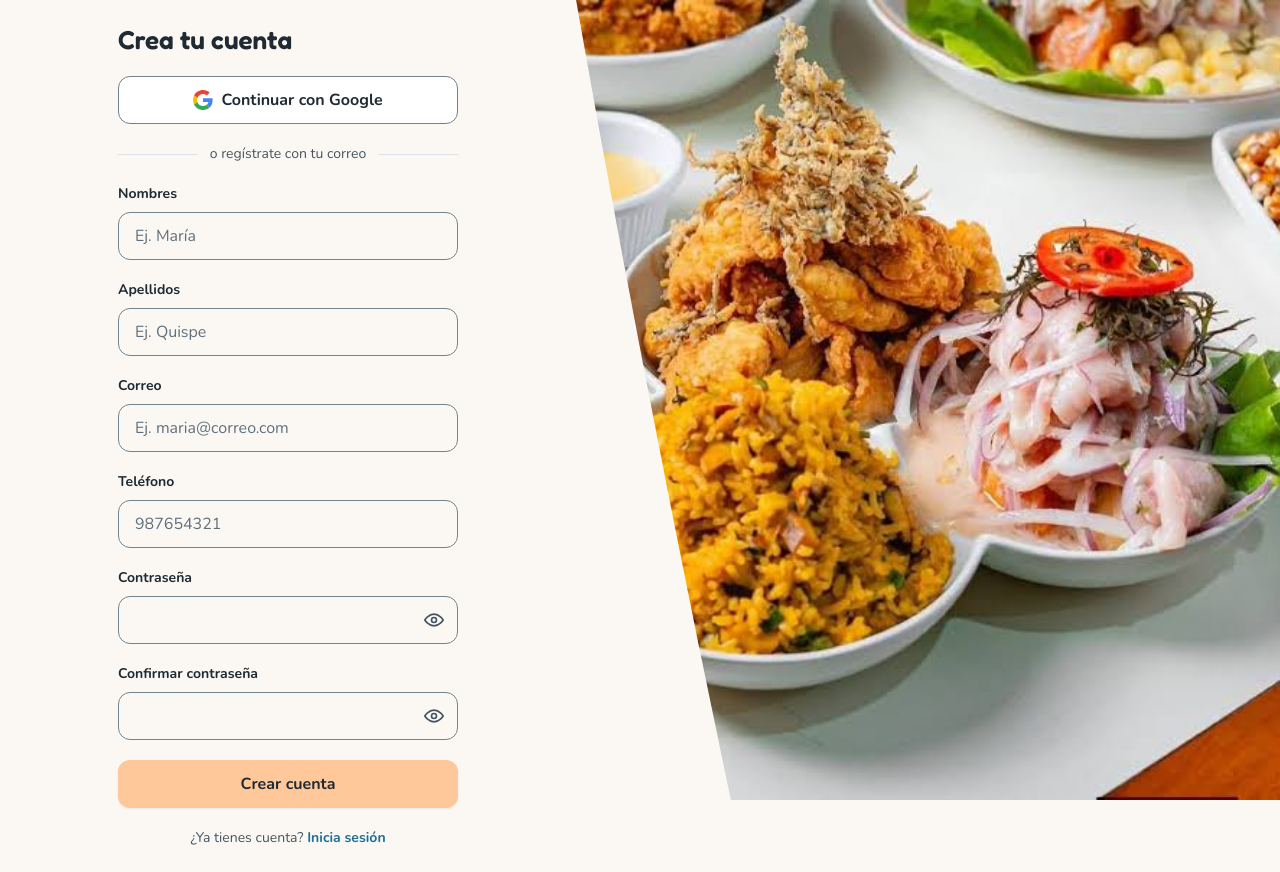
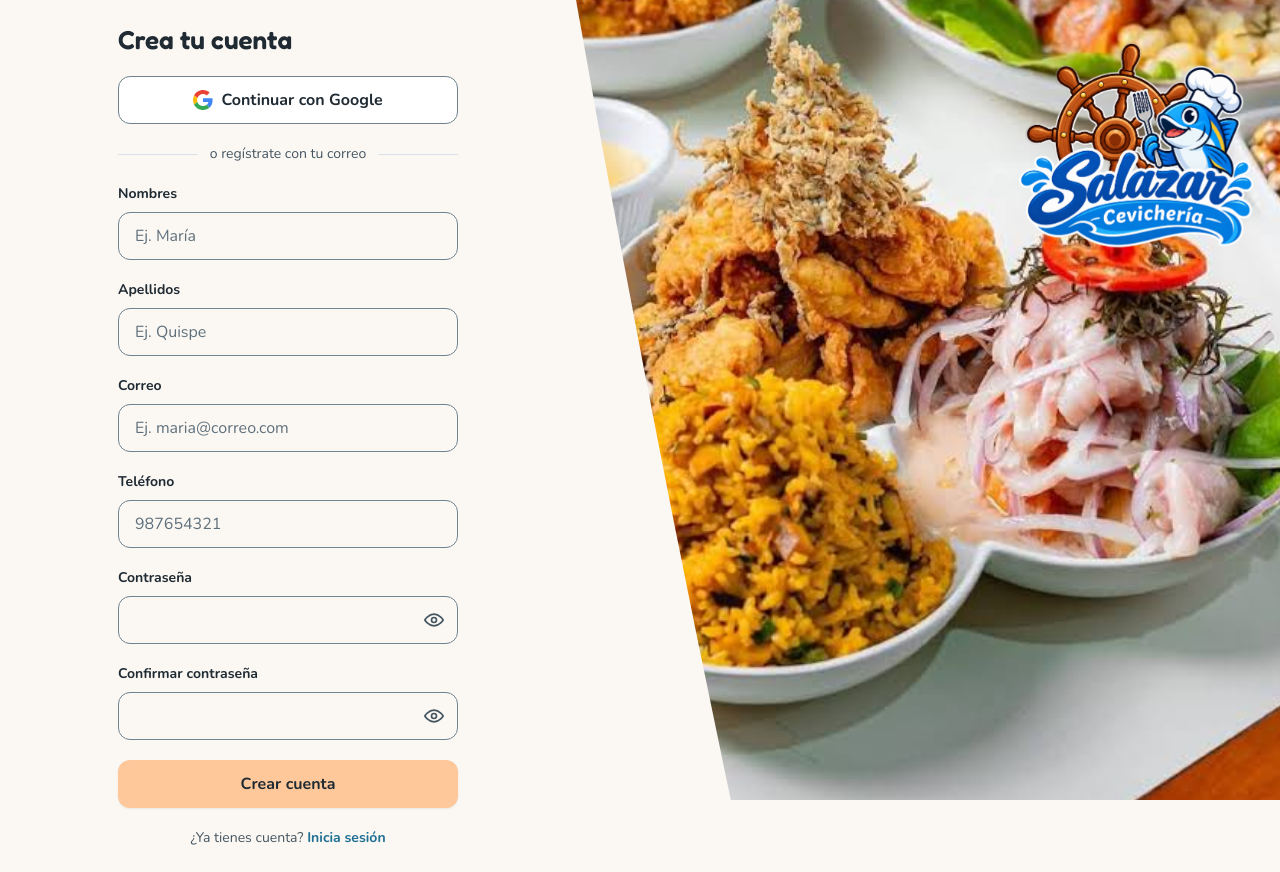
Before and after one commit to deyvigo/cevicheria-salazar, a React (Vite) app in the folder frontend/: page /registro in a window 1280 px wide. Built offline with nearby package versions, Linux system fonts and the light colour scheme; no server answers.

Commit message:
Agrega el fondo y el logo en login y registro en el frontend
- Reemplaza logo.jpg por background.jpg (foto) y logo.png (logo).
- AuthShell muestra el logo en la esquina exterior de la foto con la prop branded.

```diff
--- a/frontend/src/features/auth/AuthShell.tsx
+++ b/frontend/src/features/auth/AuthShell.tsx
@@ -3,6 +3,8 @@ import type { ReactNode } from 'react';
 interface AuthShellProps {
   /** Lado donde va la imagen en pantallas grandes. Login y registro usan lados opuestos. */
   imageSide: 'left' | 'right';
+  /** Difumina la foto y muestra el logo arriba a la izquierda de la pantalla (solo login). */
+  branded?: boolean;
   children: ReactNode;
 }
 
@@ -17,11 +19,11 @@ const CLIP_PATHS = {
  * Marco de las pantallas de acceso (login y registro): foto grande con borde diagonal a un
  * lado y el formulario centrado en el otro. En móvil la foto se oculta y queda solo el formulario.
  */
-export function AuthShell({ imageSide, children }: AuthShellProps) {
+export function AuthShell({ imageSide, branded = false, children }: AuthShellProps) {
   const clip = CLIP_PATHS[imageSide];
 
   return (
-    <main className={`flex min-h-svh bg-bg ${imageSide === 'right' ? 'lg:flex-row-reverse' : ''}`}>
+    <main className={`relative flex min-h-svh bg-bg ${imageSide === 'right' ? 'lg:flex-row-reverse' : ''}`}>
       <svg width="0" height="0" aria-hidden="true" className="absolute">
         <defs>
           <clipPath id={clip.id} clipPathUnits="objectBoundingBox">
@@ -31,13 +33,22 @@ export function AuthShell({ imageSide, children }: AuthShellProps) {
       </svg>
 
       <div className="sticky top-0 hidden h-svh w-[55%] flex-none lg:block">
+        <div className="h-full w-full overflow-hidden" style={{ clipPath: `url(#${clip.id})` }}>
+          <img
+            src="/background.jpg"
+            alt=""
+            className={`h-full w-full object-cover ${branded ? 'scale-105' : ''}`}
+          />
+        </div>
+      </div>
+
+      {branded && (
         <img
-          src="/logo.jpg"
-          alt=""
-          className="h-full w-full object-cover"
-          style={{ clipPath: `url(#${clip.id})` }}
+          src="/logo.png"
+          alt="Salazar"
+          className={`absolute top-6 hidden h-60 w-60 object-contain lg:block ${imageSide === 'left' ? 'left-6' : 'right-6'}`}
         />
-      </div>
+      )}
 
       <div className="flex flex-1 items-center justify-center p-6">{children}</div>
     </main>
--- a/frontend/src/features/auth/LoginPage.tsx
+++ b/frontend/src/features/auth/LoginPage.tsx
@@ -57,7 +57,7 @@ export function LoginPage() {
   }
 
   return (
-    <AuthShell imageSide="left">
+    <AuthShell imageSide="left" branded>
       <form onSubmit={handleSubmit(onSubmit)} className="flex w-full max-w-[340px] flex-col gap-5" noValidate>
         <h1 className="font-display text-[26px] leading-8 font-semibold text-ink">Inicia sesión</h1>
 
--- a/frontend/src/features/auth/RegisterPage.tsx
+++ b/frontend/src/features/auth/RegisterPage.tsx
@@ -76,7 +76,7 @@ export function RegisterPage() {
   }
 
   return (
-    <AuthShell imageSide="right">
+    <AuthShell imageSide="right" branded>
       <form onSubmit={handleSubmit(onSubmit)} className="flex w-full max-w-[340px] flex-col gap-5" noValidate>
         <h1 className="font-display text-[26px] leading-8 font-semibold text-ink">Crea tu cuenta</h1>
 
```
Also changed, not shown: frontend/public/background.jpg (renamed from frontend/public/logo.jpg), frontend/public/logo.png (added).
